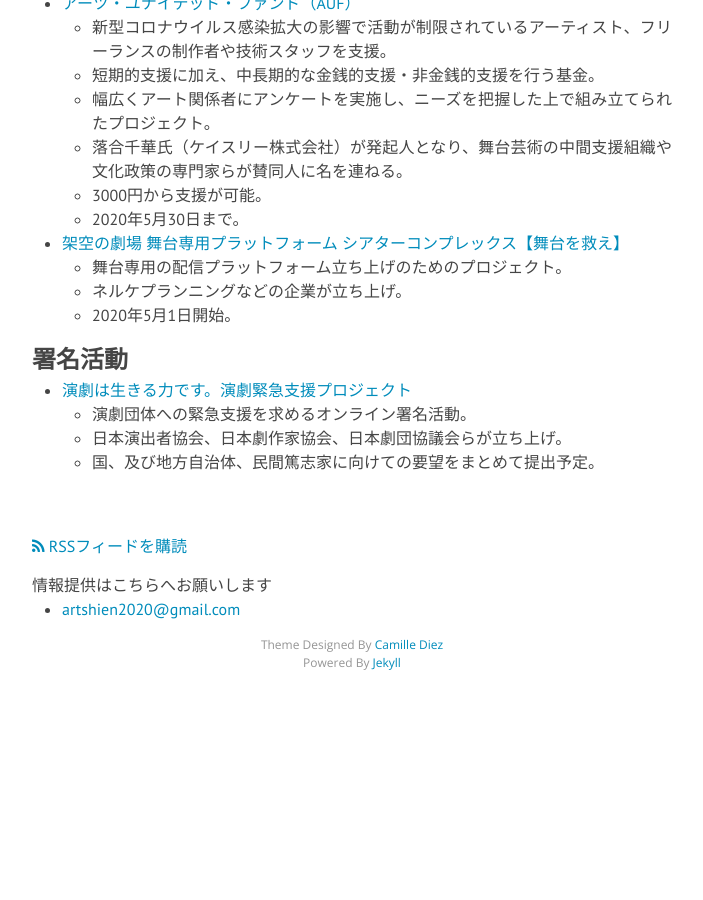
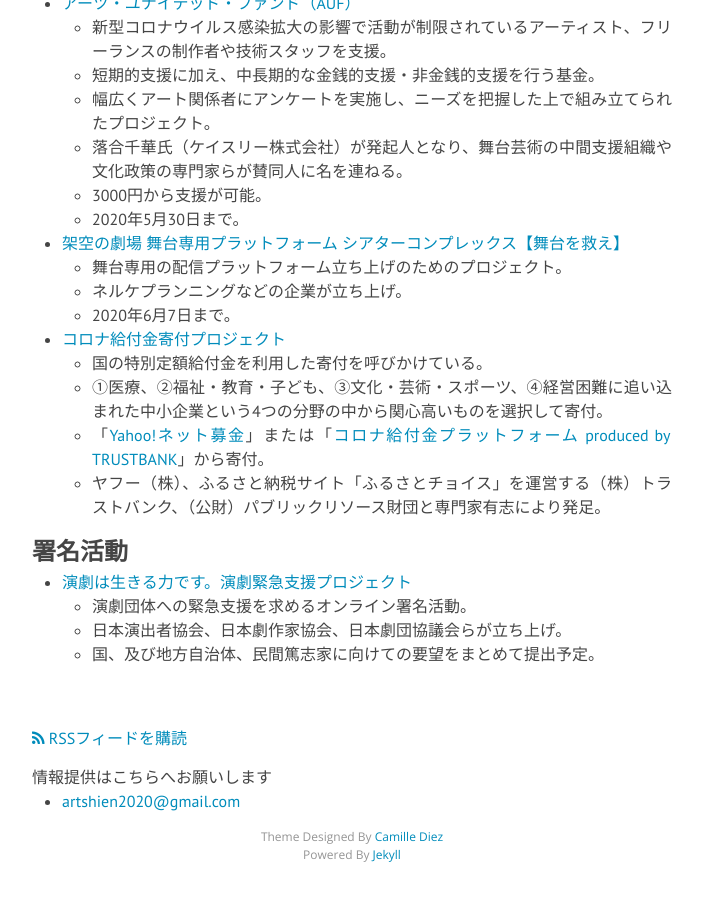
Before and after one commit to a-okuda/resources-for-artists, a Jekyll site: the page built from b_supporterts.md, in a window 1280 px wide and 900 px high, scrolled down 1587 px. Shown: the whole window, without its empty margins (288-991 px from the left). Built offline with Jekyll 4.4.1, drawn with Linux system fonts in a browser that asks for light colours; nearby versions of some CDN libraries; before the commit the page ends 2295 px from its top, so only the background shows below that.

Commit message:
Update b_supporterts.md

```diff
--- a/b_supporterts.md
+++ b/b_supporterts.md
@@ -50,7 +50,14 @@ permalink: /supporters/
 * [架空の劇場 舞台専用プラットフォーム シアターコンプレックス【舞台を救え】](https://fanbeats.jp/collaboration/theater-complex?fbclid=IwAR2KNbt9_qxnTFcao3aFwdXdlXF8kgTEV4T9oFYXd2rWc6v5hB3S5cSbeuA)
 	* 舞台専用の配信プラットフォーム立ち上げのためのプロジェクト。
 	* ネルケプランニングなどの企業が立ち上げ。
-	* 2020年5月1日開始。
+	* 2020年6月7日まで。
+
+* [コロナ給付金寄付プロジェクト](https://www.info.public.or.jp/corona-kifu)
+	* 国の特別定額給付金を利用した寄付を呼びかけている。
+	* ①医療、②福祉・教育・子ども、③文化・芸術・スポーツ、④経営困難に追い込まれた中小企業という4つの分野の中から関心高いものを選択して寄付。
+	* 「[Yahoo!ネット募金](https://donation.yahoo.co.jp/promo/covid19/)」または「[コロナ給付金プラットフォーム produced by TRUSTBANK](https://www.furusato-tax.jp/covid19/)」から寄付。
+	* ヤフー（株）、ふるさと納税サイト「ふるさとチョイス」を運営する（株）トラストバンク、（公財）パブリックリソース財団と専門家有志により発足。
+
 
 ## 署名活動
 * [演劇は生きる力です。演劇緊急支援プロジェクト](https://www.change.org/p/政府-演劇は生きる力です-演劇緊急支援プロジェクト?utm_content=cl_sharecopy_21808360_ja-JP%3Av1&recruiter=1081876089&recruited_by_id=367797f0-8850-11ea-95d1-59891ccab7c3&utm_source=share_petition&utm_medium=copylink&utm_campaign=psf_combo_share_initial&utm_term=psf_combo_share_initial&fbclid=IwAR0kuKNMihhVdPIvsJ0LV-B7NQTMAZGOuTZ5HUj0UIvUxdIV8O9qxD5g4yE)
```
